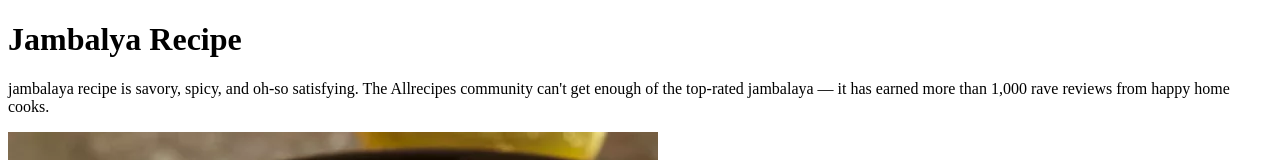
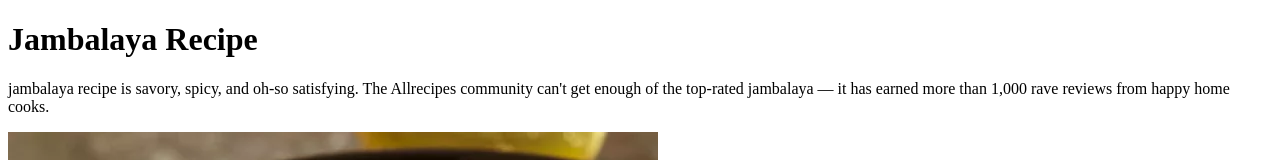
Before and after one commit to anis19951/Odin-recipes, a plain HTML site: page recipes/jambalya.html in a window 1280 px wide. Shown: the top 160 px of the page. Drawn offline with Linux system fonts and the light colour scheme.

Commit message:
Fix title typo

```diff
--- a/recipes/jambalya.html
+++ b/recipes/jambalya.html
@@ -2,10 +2,10 @@
 <html lang="en">
 <head>
     <meta charset="UTF-8">
-    <title>Jambalya</title>
+    <title>Jambalaya</title>
 </head>
 <body>
-    <h1>Jambalya Recipe</h1>
+    <h1>Jambalaya Recipe</h1>
         <p>jambalaya recipe is savory, spicy, and oh-so satisfying. The Allrecipes community can't get enough of the top-rated jambalaya — it has earned more than 1,000 rave reviews from happy home cooks.</p>
         <p><img src="../images/jambalya.jpg" alt="A picture of Jambalya"></p>
     <h2>Ingridients</h2>
```
